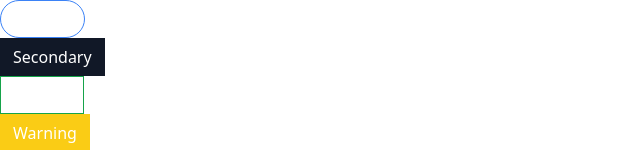
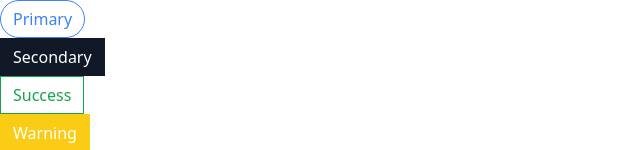
Before and after one commit to filipe1309/ud-react-redux, a React (Create React App) app in the folder section-10/comps/: page / in a window 1280 px wide. Shown: the top 150 px of the page, without its empty margins (0-640 px from the left). Built offline with nearby package versions, Linux system fonts and the light colour scheme.

Commit message:
fix(section-10): text color when outline
After installing react icons, when outline class was used, the color keeps white instead of the correct color of the variation, the solution was to force with ! the colors when outline is set

```diff
--- a/section-10/comps/src/Button.js
+++ b/section-10/comps/src/Button.js
@@ -18,12 +18,12 @@
     'border-yellow-400 bg-yellow-400 text-white': warning,
     'border-red-500 bg-red-500 text-white': danger,
     'rounded-full': rounded,
-    'bg-white': outline,
-    'text-blue-500': outline && primary,
-    'text-gray-900': outline && secondary,
-    'text-green-600': outline && success,
-    'text-yellow-400': outline && warning,
-    'text-red-500': outline && danger,
+    '!bg-white': outline,
+    '!text-blue-500': outline && primary,
+    '!text-gray-900': outline && secondary,
+    '!text-green-600': outline && success,
+    '!text-yellow-400': outline && warning,
+    '!text-red-500': outline && danger,
   })
 
   console.log(classes);
```
